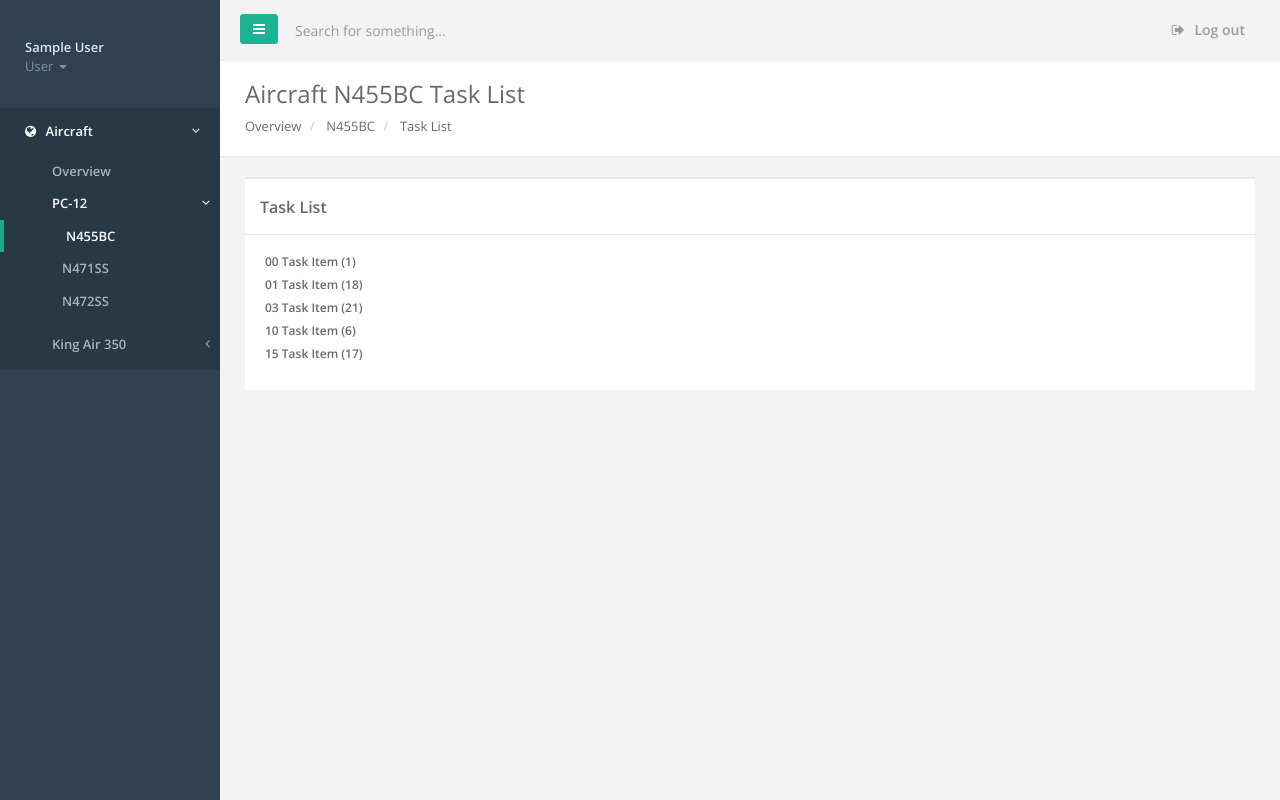
After one commit to mastercodercat/bootique-mx, a Django app: page /aircraft/N455BC/tasklist in a window 1280 px wide. The commit adds this page. Run offline with Django 3.2, Linux system fonts and the light colour scheme; the visitor is signed in with stand-in values (Sample User, id 1); data comes from the database, SQL or seed files in the repository; style sheets or scripts are compiled from the project's sources; some libraries are stand-ins or nearby versions.

Commit message:
Task list, Air conditioning, MELs templates added

```diff
--- a/home/aircraft_context.py
+++ b/home/aircraft_context.py
@@ -21,10 +21,12 @@ def aircraft_in_types(context, reg = ''):
 
     url_name = context.resolver_match.url_name
 
-    if url_name == 'aircraft_details':
+    try:
         reg = context.resolver_match.kwargs['reg']
         aircraft = get_object_or_404(Aircraft.objects.select_related('type'), reg=reg)
         template_context['current_aircraft_type'] = aircraft.type.type
         template_context['current_aircraft_reg'] = reg
+    except:
+        pass
 
     return template_context
--- a/home/models.py
+++ b/home/models.py
@@ -95,7 +95,7 @@ class Airframe(models.Model):
         ).count()
 
     @classmethod
-    def not_due_count(cls):
+    def coming_due_count(cls):
         dt_now = datetime_now_utc()
         return Airframe.objects.filter(last_inspection_time__gte=dt_now-timedelta(days=75-10)).count()
 
--- a/home/templates/aircraft_details.html
+++ b/home/templates/aircraft/details.html
@@ -19,5 +19,5 @@
 {% endblock %}
 
 {% block content %}
-    {% include 'partial/aircraft_details.html' %}
+    {% include '../partial/aircraft_details.html' %}
 {% endblock %}
--- /dev/null
+++ b/home/templates/aircraft/task_list.html
@@ -0,0 +1,37 @@
+{% extends "layout.html" %}
+{% load staticfiles %}
+
+{% block head_title %}Aircraft {{ aircraft.reg }} Task List{% endblock %}
+
+{% block page_title %}
+    Aircraft {{ aircraft.reg }} Task List
+{% endblock %}
+
+{% block breadcrumb %}
+    <ol class="breadcrumb">
+        <li>
+            <a href="{% url 'home:overview' %}">Overview</a>
+        </li>
+        <li>
+            <a href="{% url 'home:aircraft_details' reg=aircraft.reg %}">{{ aircraft.reg }}</a>
+        </li>
+        <li class="active">
+            <span>Task List</span>
+        </li>
+    </ol>
+{% endblock %}
+
+{% block content %}
+    <div class="ibox">
+        <div class="ibox-title">
+            <h3>Task List</h3>
+        </div>
+        <div class="ibox-content">
+            <h5>00 Task Item (1)</h5>
+            <h5>01 Task Item (18)</h5>
+            <h5>03 Task Item (21)</h5>
+            <h5>10 Task Item (6)</h5>
+            <h5>15 Task Item (17)</h5>
+        </div>
+    </div>
+{% endblock %}
--- a/home/templates/overview.html
+++ b/home/templates/overview.html
@@ -29,7 +29,7 @@
                         <div class="col-sm-4">
                             <div class="widget red-bg p-h-md text-center">
                                 <h1 class="m-sm">{{ past_due_count }}</h1>
-                                <small>Past due</small>
+                                <small>Past Due</small>
                             </div>
                         </div>
                         <div class="col-sm-4">
@@ -40,8 +40,8 @@
                         </div>
                         <div class="col-sm-4">
                             <div class="widget yellow-bg p-h-md text-center">
-                                <h1 class="m-sm">{{ not_due_count }}</h1>
-                                <small>Not due</small>
+                                <h1 class="m-sm">{{ coming_due_count }}</h1>
+                                <small>Coming Due</small>
                             </div>
                         </div>
                     </div>
--- a/home/templates/partial/aircraft_details.html
+++ b/home/templates/partial/aircraft_details.html
@@ -23,8 +23,8 @@
             </tr>
         </table>
         <div class="btn-group m-t-sm">
-            <button class="btn btn-white" type="button">MELs</button>
-            <button class="btn btn-white" type="button">Task List</button>
+            <a class="btn btn-white" href="{% url 'home:aircraft_mels' reg=aircraft.reg %}">MELs</a>
+            <a class="btn btn-white" href="{% url 'home:aircraft_task_list' reg=aircraft.reg %}">Task List</a>
             <button class="btn btn-white" type="button">Next Item Due</button>
         </div>
     </div>
--- a/home/urls.py
+++ b/home/urls.py
@@ -3,5 +3,8 @@ from home import views
 
 urlpatterns = [
     url(r'^aircraft/(?P<reg>[0-9a-zA-Z]+)/*$', views.aircraft_details, name='aircraft_details'),
+    url(r'^aircraft/(?P<reg>[0-9a-zA-Z]+)/tasklist/*$', views.aircraft_task_list, name='aircraft_task_list'),
+    url(r'^aircraft/(?P<reg>[0-9a-zA-Z]+)/ac/*$', views.aircraft_air_conditioning, name='aircraft_air_conditioning'),
+    url(r'^aircraft/(?P<reg>[0-9a-zA-Z]+)/mels/*$', views.aircraft_mels, name='aircraft_mels'),
     url(r'^$', views.overview, name='overview'),
 ]
--- a/home/views.py
+++ b/home/views.py
@@ -17,7 +17,7 @@ def overview(request):
         'aircrafts': aircrafts,
         'past_due_count': Airframe.past_due_count,
         'threshold_count': Airframe.threshold_count,
-        'not_due_count': Airframe.not_due_count,
+        'coming_due_count': Airframe.coming_due_count,
     }
     return render(request, 'overview.html', context)
 
@@ -28,4 +28,31 @@ def aircraft_details(request, reg=''):
     context = {
         'aircraft': aircraft,
     }
-    return render(request, 'aircraft_details.html', context)
+    return render(request, 'aircraft/details.html', context)
+
+@login_required
+def aircraft_task_list(request, reg=''):
+    aircraft = get_object_or_404(Aircraft.objects, reg=reg)
+
+    context = {
+        'aircraft': aircraft,
+    }
+    return render(request, 'aircraft/task_list.html', context)
+
+@login_required
+def aircraft_air_conditioning(request, reg=''):
+    aircraft = get_object_or_404(Aircraft.objects, reg=reg)
+
+    context = {
+        'aircraft': aircraft,
+    }
+    return render(request, 'aircraft/air_conditioning.html', context)
+
+@login_required
+def aircraft_mels(request, reg=''):
+    aircraft = get_object_or_404(Aircraft.objects, reg=reg)
+
+    context = {
+        'aircraft': aircraft,
+    }
+    return render(request, 'aircraft/mels.html', context)
```
Also changed, not shown: home/templates/aircraft/air_conditioning.html (added, +33 -0 lines), home/templates/aircraft/mels.html (added, +33 -0 lines).
